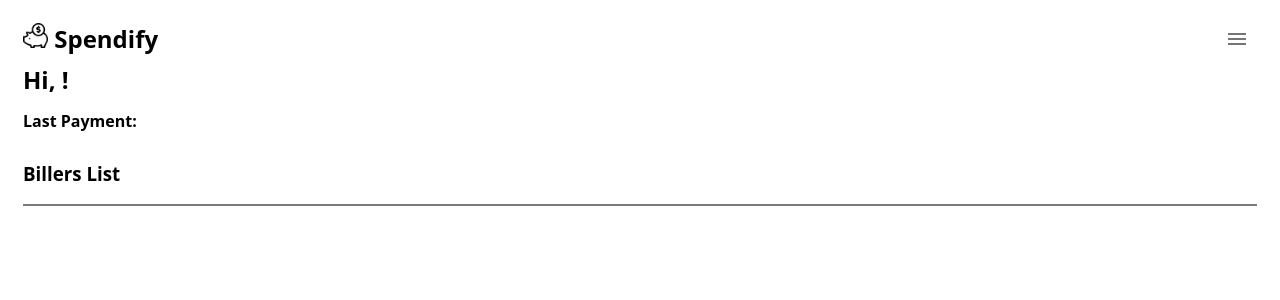
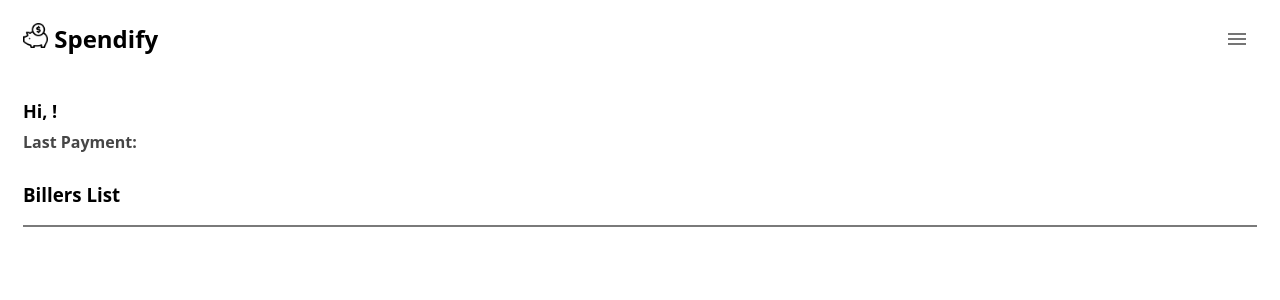
Before and after one commit to Mark5y2023/react-spendify-vercel, a React (Create React App) app: page /dashboard in a window 1280 px wide. Shown: the top 300 px of the page. Built offline with nearby package versions, Linux system fonts and the light colour scheme; the HTML template or start-up script is replaced by a standard one.

Commit message:
update 2.7.24

```diff
--- a/src/Dash.css
+++ b/src/Dash.css
@@ -61,6 +61,7 @@
   font-weight: bold;
   width: 100%;
   margin: -10px ;
+  color: rgb(70, 70, 70);
 }
 
 .payables-list {
@@ -187,7 +188,7 @@
   justify-content: space-between;
   align-items: center;
   border-bottom: 1px solid rgb(193, 193, 193);
-  color: rgb(119, 119, 119);
+  color: rgb(70, 70, 70);
 
 }
 
--- a/src/Dash.js
+++ b/src/Dash.js
@@ -150,8 +150,8 @@ const [payableAmount, setPayableAmount] = useState('');
             <MenuIcon />
           </IconButton>
         </div>
-        <div className="header">
-          <p style={{fontSize:'x-large', fontWeight:'bold'}}>{`Hi, ${username}!`}</p>
+        <div className="header" style={{marginTop:'2px'}}>
+          <p style={{fontSize:'large', fontWeight:'bold'}}>{`Hi, ${username}!`}</p>
         </div>
         <p className="last-payment">{`Last Payment: ${lastClickedDate}`}</p>
       </div>
--- a/src/Home.js
+++ b/src/Home.js
@@ -47,12 +47,12 @@ const Home = () => {
   const maxPayableAmountLength = 9; // Set your desired maximum length for payable amount
 
   useEffect(() => {
-    // Check if there is a saved username and payables in local storage
+    // Check if there is a saved username and/or payables in local storage
     const savedUsername = localStorage.getItem('username') || '';
     const savedPayables = JSON.parse(localStorage.getItem('payables')) || [];
 
-    if (savedUsername && savedPayables.length > 0) {
-      navigate('/dashboard'); // Redirect to Dash.js if data exists
+    if (savedUsername || savedPayables.length > 0) {
+      navigate('/dashboard'); // Redirect to Dash.js if either username or payables exist
     } else {
       setUsername(savedUsername);
       setPayables(savedPayables);
@@ -88,6 +88,7 @@ const Home = () => {
     setSnackbarSeverity('success');
     setSnackbarOpen(true);
   };
+
   const handlePayableAmountChange = (e) => {
     // Allow only numbers, commas, and backspace
     const isValidInput = /^[\d,]*$/.test(e.target.value) || e.target.value === '';
@@ -96,10 +97,14 @@ const Home = () => {
       // Remove commas and convert to a number for calculations
       const numericAmount = parseFloat(e.target.value.replace(/,/g, ''), 10);
 
-      // Format the amount with commas for display
-      const formattedAmount = new Intl.NumberFormat().format(numericAmount);
-
-      setPayableAmount(formattedAmount);
+      if (!isNaN(numericAmount)) {
+        // Format the amount with commas for display
+        const formattedAmount = new Intl.NumberFormat().format(numericAmount);
+        setPayableAmount(formattedAmount);
+      } else {
+        // Handle NaN case gracefully
+        setPayableAmount('');
+      }
     }
   };
 
```
